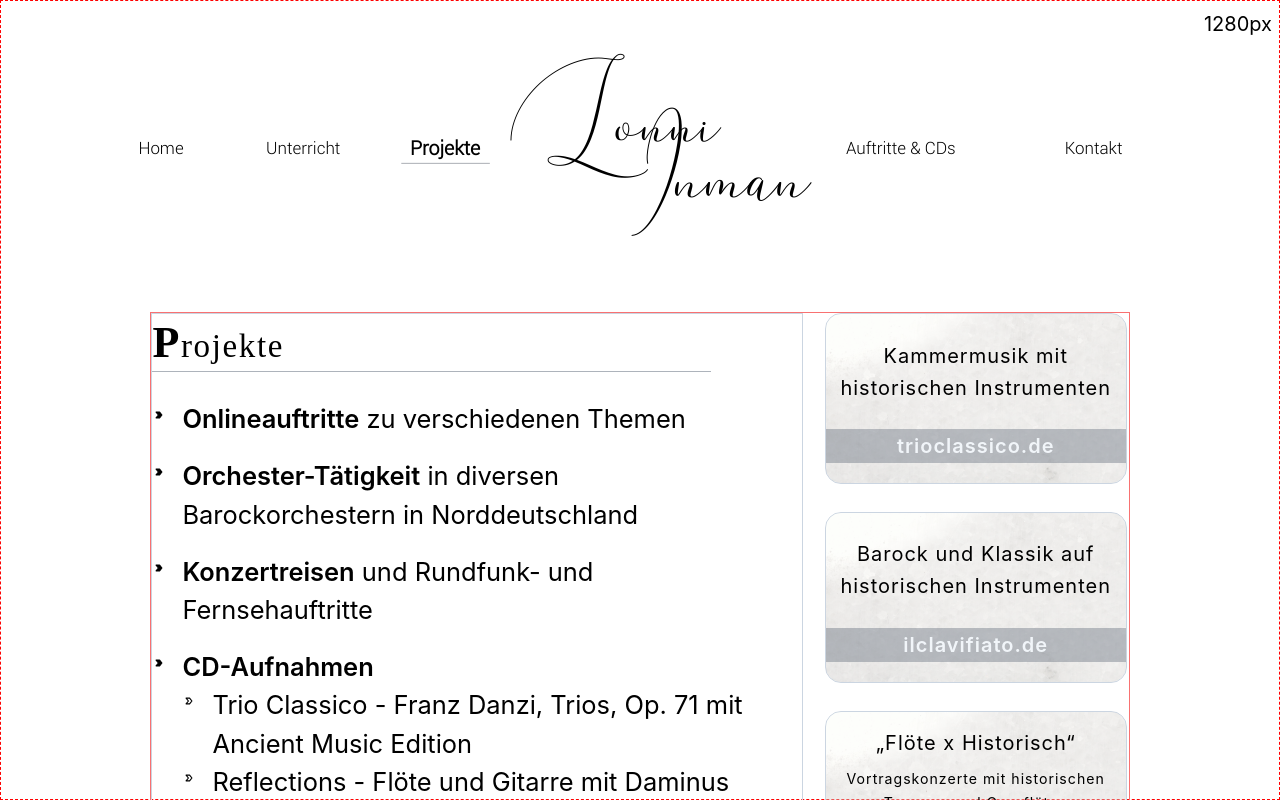
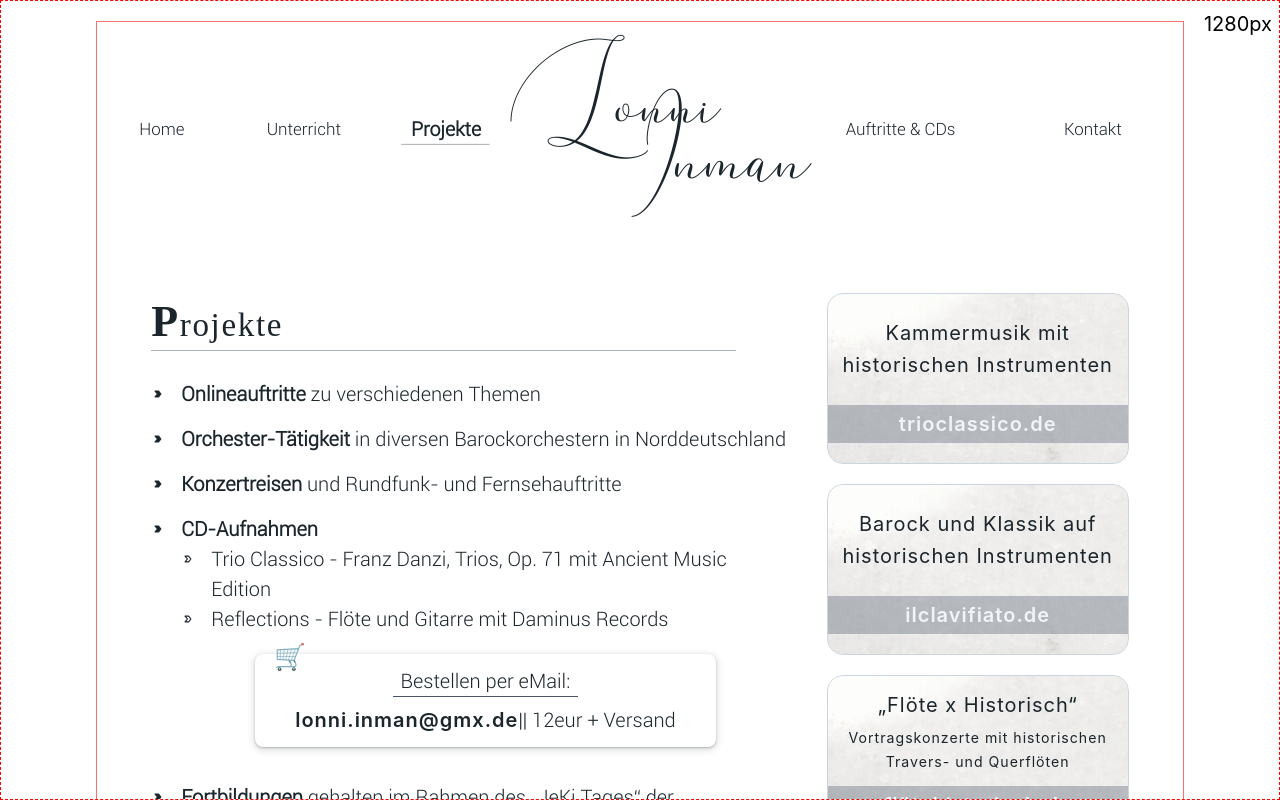
Before and after one commit to j-eick/lonni-homepage, a Next.js app: page /home/projekte in a window 1280 px wide. Shown: the top 800 px of the page. Built offline with nearby package versions, Linux system fonts and the light colour scheme; a web font is replaced by a local one.

Commit message:
style adjustments

```diff
--- a/app/home/projekte/page.tsx
+++ b/app/home/projekte/page.tsx
@@ -12,11 +12,8 @@ export default function Home() {
         <MainLayout>
             <Header className="relative flex w-full mb-14" />
             {/* vvv---vvv PER PAGE CONTENT GOES HERE vvv---vvv */}
-            <section
-                className={`br
-                w-9/10 mx-auto my-0 flex gap-5`}
-            >
-                <main className={`w-8/12 bb pr-10`}>
+            <section className={`w-9/10 mx-auto my-0 flex gap-5`}>
+                <main className={`w-8/12`}>
                     <article className="flowText">
                         <h1 className="relative mb-7 text-pageTitle leading-1.3">
                             <span
@@ -53,15 +50,15 @@ export default function Home() {
                                 <Pronounced>Fortbildungen</Pronounced> gehalten im Rahmen des „JeKi Tages“ der
                                 Landesinstitut für Lehrerbildung und Schulentwicklung Hamburg.
                             </Bulletpoint>
-                            {/* <Bulletpoint>
+                            <Bulletpoint>
                                 <Pronounced>Wettbewerbe</Pronounced> - Erfolgreiche Teilnahme mehrerer Schüler bei
                                 Jugendmusiziert und Bundeswettbewerben.
-                            </Bulletpoint> */}
+                            </Bulletpoint>
                         </ul>
                     </article>
                 </main>
-                <aside className={`w-4/12 `}>
-                    <ul className="mx-auto my-0 w-max flex flex-col gap-7">
+                <aside className={`w-4/12 flex justify-end`}>
+                    <ul className="w-max flex flex-col gap-5">
                         <LinkCard
                             description="Kammermusik mit historischen Instrumenten"
                             url="trioclassico.de"
--- a/components/ui/SideVideos.tsx
+++ b/components/ui/SideVideos.tsx
@@ -5,7 +5,7 @@ type SideVideosProps = {
     height?: number;
 };
 
-export default function SideVideos({ width = 350, height = 190 }: SideVideosProps) {
+export default function SideVideos({ width = 290, height = 155 }: SideVideosProps) {
     return (
         <aside className="grow p-5  h-max">
             <ul className={`flex flex-col gap-5`}>
--- a/components/ui/link-card/LinkCard.tsx
+++ b/components/ui/link-card/LinkCard.tsx
@@ -69,7 +69,7 @@ export default function LinkCard({
 
                 {/* -------  LINK TEXT BANNER  ------- */}
                 <div
-                    className={`mb-5 h-2/10 flex justify-center items-center
+                    className={`mb-5 h-2.25/10 flex justify-center items-center
                                 text-slate-100 font-secondary tracking-wider
                                 text-projektUrl font-semibold
                                 transition-colors duration-300 ease-in-out`}
--- a/components/ui/mainLayout/MainLayout.tsx
+++ b/components/ui/mainLayout/MainLayout.tsx
@@ -6,13 +6,19 @@ export default function MainLayout({ children }: { children: ReactNode }) {
     const windowSize = useWindowSize();
 
     return (
-        <div className="h-full w-screen relative">
+        <div className="h-full w-screen relative no-scrollbar overflow-scroll">
             {/* <div className={`absolute top-10 bb ${styles.bannerContainer}`}>
                 <p className={styles.movingBanner}>This is information</p>
             </div> */}
-            <div className="w-screen pt-10">
+            <div className="w-full pt-5 pb-20">
                 <p className={`absolute top-2 right-2`}>{windowSize.width}px</p>
-                <div className="min-h-full w-8.5/10 max-w-[1273px] mx-auto my-0 flex flex-col">{children}</div>
+                <div
+                    className={`min-h-full w-8.5/10 max-w-canvas--1270px br overflow-hidden
+                                mx-auto my-0 flex flex-col
+                                font-primary text-size-default text-primary`}
+                >
+                    {children}
+                </div>
             </div>
         </div>
     );
--- a/tailwind.config.js
+++ b/tailwind.config.js
@@ -155,6 +155,7 @@ module.exports = {
             height: {
                 "1.5/10": "15%",
                 "2/10": "20%",
+                "2.25/10": "22.5%",
                 "2.5/10": "25%",
                 "3/10": "30%",
                 "7/10": "70%",
```
